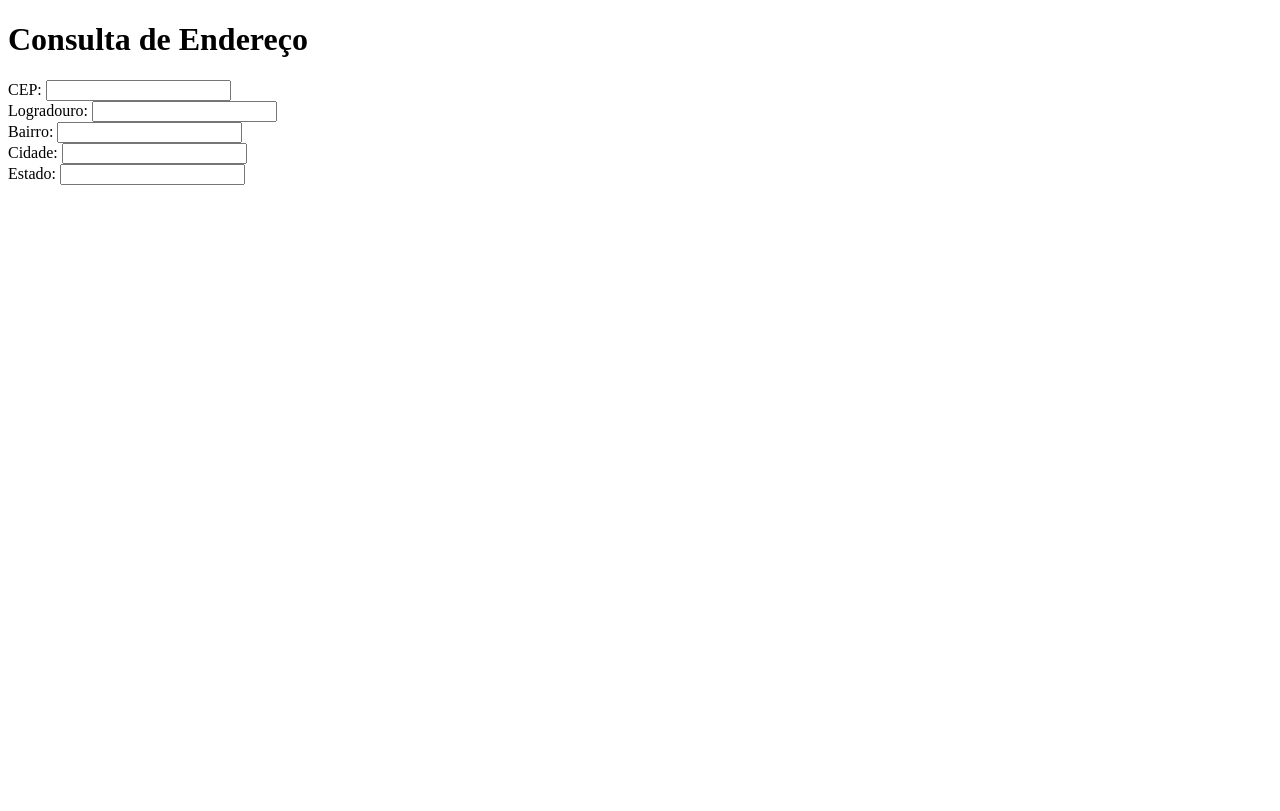
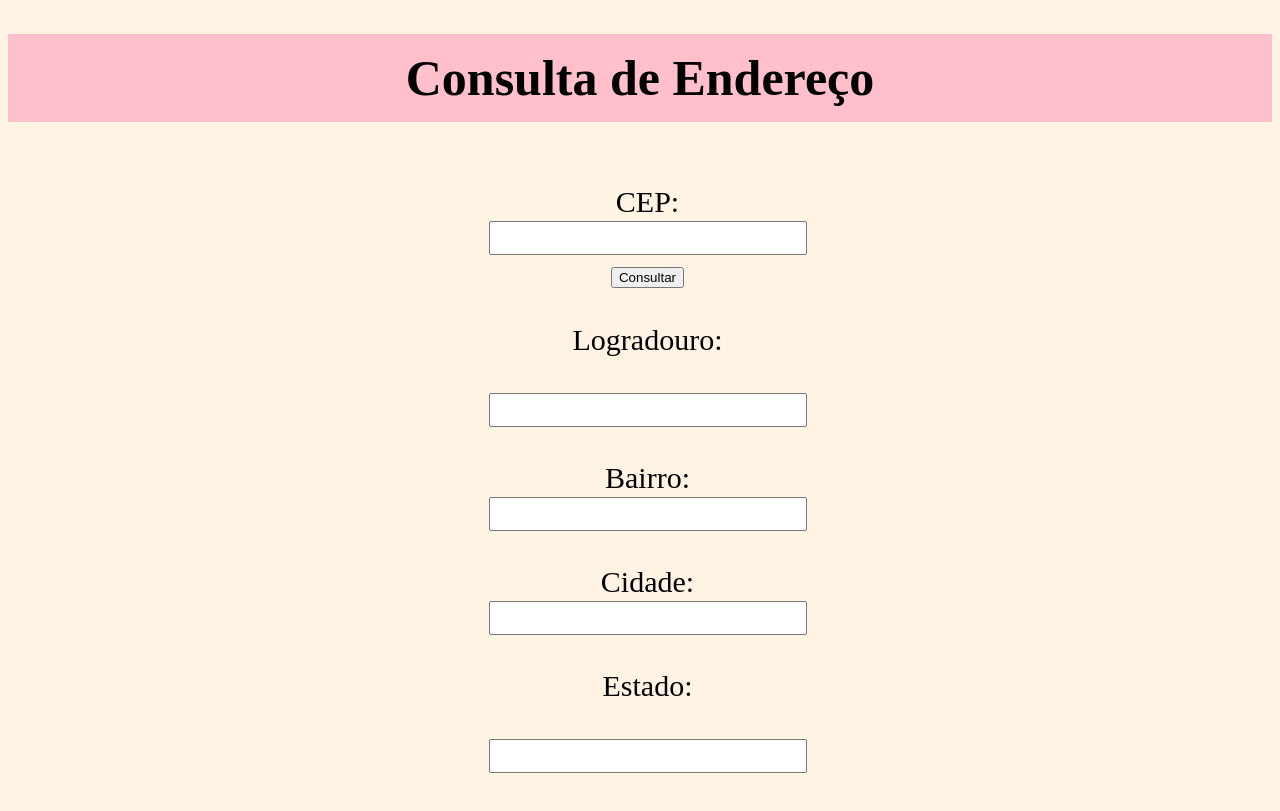
Before and after one commit to PietroMasi/desafio_dificil-, a plain HTML site: page index.html in a window 1280 px wide. Drawn offline with Linux system fonts and the light colour scheme.

Commit message:
criei um site para consulta de cep

```diff
--- /dev/null
+++ b/cep.js
@@ -0,0 +1,21 @@
+function consultarCEP(cep) {
+    if (cep.length === 8) {
+      // Verifica se o CEP tem 8 dígitos
+      fetch(`https://viacep.com.br/ws/${cep}/json/`)
+        .then((response) => response.json())
+        .then((data) => preencherCampos(data))
+        .catch((error) => console.error("Erro:", error));
+    }
+  }
+
+  function preencherCampos(dados) {
+    document.getElementById("logradouro").value = dados.logradouro || "";
+    document.getElementById("bairro").value = dados.bairro || "";
+    document.getElementById("cidade").value = dados.localidade || "";
+    document.getElementById("estado").value = dados.uf || "";
+  }
+  function mostrarMensagem(){
+    alert(Consultando);
+
+
+  }
--- a/index.html
+++ b/index.html
@@ -3,49 +3,35 @@
   <head>
     <meta charset="UTF-8" />
     <meta name="viewport" content="width=device-width, initial-scale=1.0" />
+    <link rel="stylesheet" href="style.css" />
+    <script src="cep.js"></script>
     <title>Consulta de CEP</title>
   </head>
   <body>
     <h1>Consulta de Endereço</h1>
+
     <form id="form-cep">
-      <label for="cep">CEP:</label>
+      <label for="cep">CEP:</label><br />
       <input
         type="text"
         id="cep"
         name="cep"
         onblur="consultarCEP(this.value)"
-      />
+      /> <br><button onclick="mostrarMensagem()">Consultar</button>
       <br />
-      <label for="logradouro">Logradouro:</label>
-      <input type="text" id="logradouro" name="logradouro" readonly />
       <br />
-      <label for="bairro">Bairro:</label>
-      <input type="text" id="bairro" name="bairro" readonly />
-      <br />
-      <label for="cidade">Cidade:</label>
-      <input type="text" id="cidade" name="cidade" readonly />
-      <br />
-      <label for="estado">Estado:</label>
-      <input type="text" id="estado" name="estado" readonly />
+      <label class="label"for="logradouro">Logradouro:</label><br /><br />
+      <input type="text" id="logradouro" class="label" name="Logradouro" readonly class="input" />
+      <br /><br>
+      <label class="label"for="bairro">Bairro:</label><br />
+      <input type="text" id="bairro" class="label name="bairro" readonly class="input" />
+      <br /><Br>
+      <label class="label"for="cidade">Cidade:</label><br />
+      <input type="text" id="cidade" class="label" name="cidade" readonly class="input" />
+      <br /><br>
+      <label class="label"for="estado">Estado:</label><br /><br>
+      <input type="text" id="estado" name="estado" readonly class="input" />
+
     </form>
-
-    <script>
-      function consultarCEP(cep) {
-        if (cep.length === 8) {
-          // Verifica se o CEP tem 8 dígitos
-          fetch(`https://viacep.com.br/ws/${cep}/json/`)
-            .then((response) => response.json())
-            .then((data) => preencherCampos(data))
-            .catch((error) => console.error("Erro:", error));
-        }
-      }
-
-      function preencherCampos(dados) {
-        document.getElementById("logradouro").value = dados.logradouro || "";
-        document.getElementById("bairro").value = dados.bairro || "";
-        document.getElementById("cidade").value = dados.localidade || "";
-        document.getElementById("estado").value = dados.uf || "";
-      }
-    </script>
   </body>
 </html>
--- a/style.css
+++ b/style.css
@@ -1,4 +1,5 @@
-body{background-color: rgb(255, 243, 228);
+body {
+    background-color: rgb(255, 243, 228);
 
 
 
@@ -6,28 +7,51 @@ body{background-color: rgb(255, 243, 228);
 
 
 
-h1 {background-color: pink;
-    color: rgb(147, 147, 248);
+h1 {
+    background-color: pink;
+    color: black;
     padding: 15px;
+    text-align: center;
+    font-size: 50px;
 
 
 
 
 
 }
-h2{color: darkgoldenrod;
+
+h2 {
+    color: cornflowerblue;
 
 
 
 
 }
-div{
-    border: 10px;;
-    border-width: 10px;
-    border-color: crimson;
+
+label{
+    font: size 30px;
+
+
+
+
+}
+
+form {
+    margin-left: 15px;
+    text-align: center;
+    padding: 30px;
+    font-size: 30px;
+
 
 
 
 
 
 }
+input{
+    font-size: x-large;
+
+
+
+
+}
```
Also changed, not shown: desafiodificil.css (deleted).
